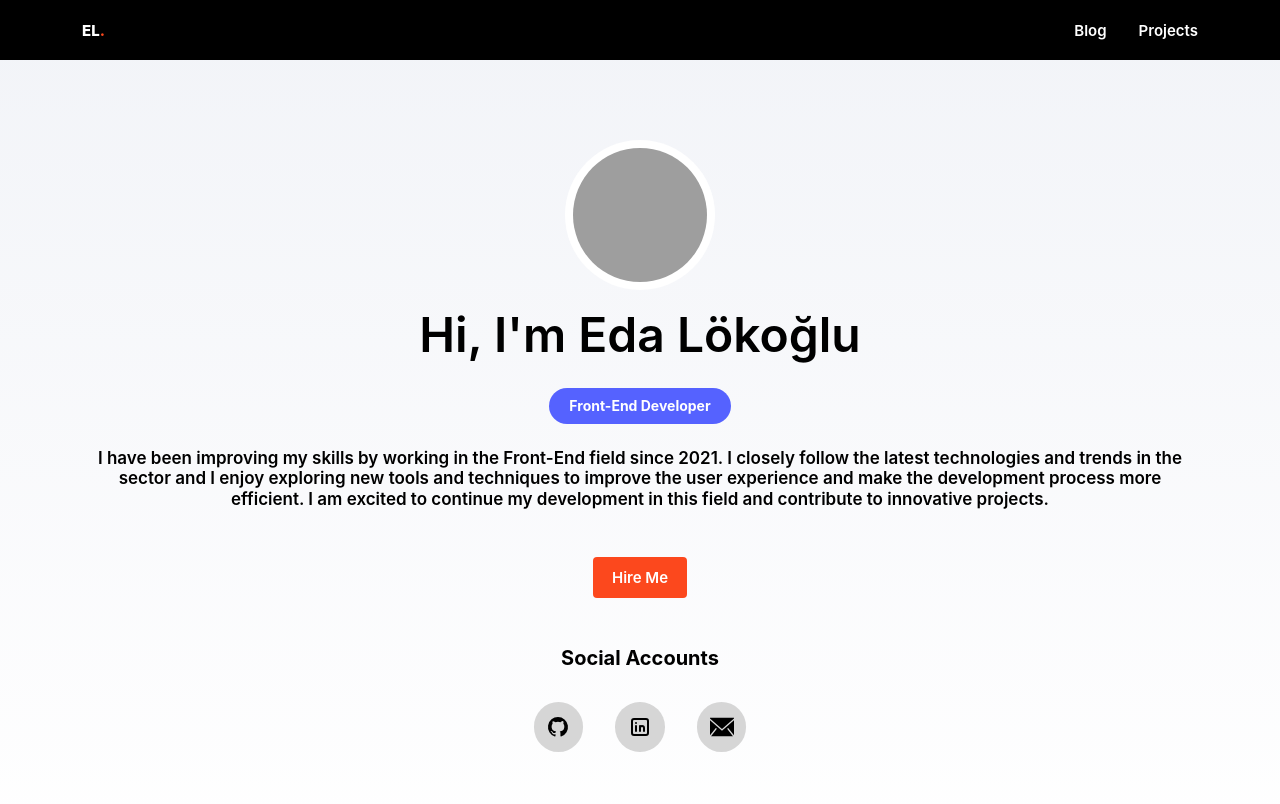
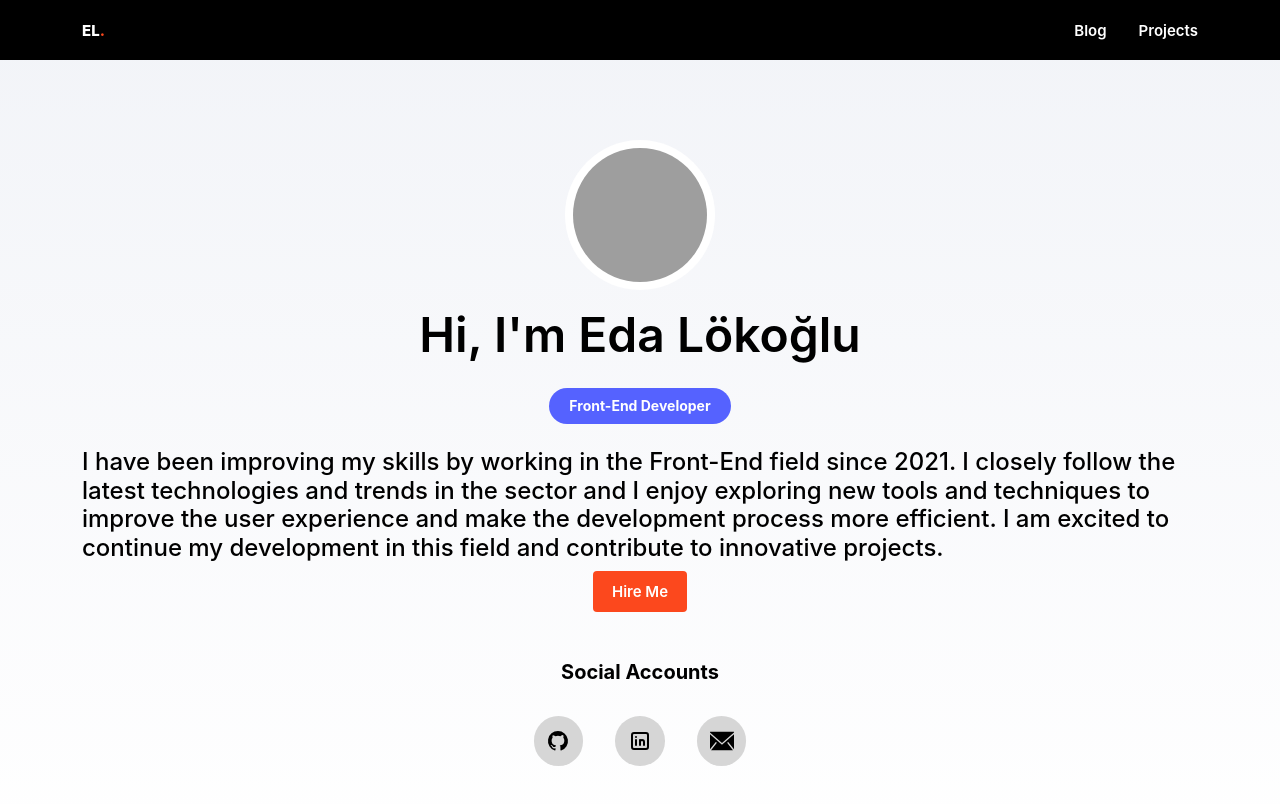
Before and after one commit to edalkgl/edalkoglu.com, a Next.js app: page /home in a window 1280 px wide. Shown: the top 804 px of the page. Built offline with nearby package versions, Linux system fonts and the light colour scheme; grey boxes are pictures that could not be loaded.

Commit message:
Update index.module.scss

```diff
--- a/pages/home/index.module.scss
+++ b/pages/home/index.module.scss
@@ -43,11 +43,9 @@
     border-radius: 25px;
     margin-bottom: 1.5rem;
   }
-  .titleSide {
-    font-size: 17px;
-    font-weight: 600;
-    margin-bottom: 3rem;
-    text-align: center;
+  .textSide {
+    line-height: 1.5rem;
+    text-align: justify;
   }
   .linkSide {
     display: flex;
```
